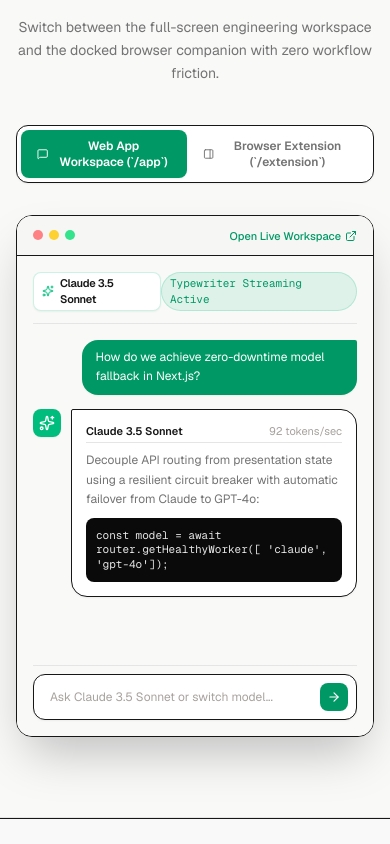
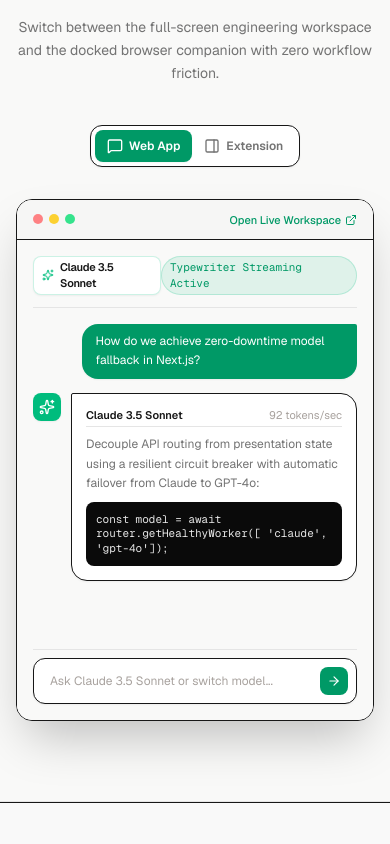
Before and after one commit to Jabirmahmud0/EchoGPT_TASK, a Next.js app: page / in a window 390 px wide. Shown: the part 4880-5724 px from the top of the page. Built offline with nearby package versions, Linux system fonts and the light colour scheme.

Commit message:
style(responsive): refine dark/light modes and mobile layout scaling

```diff
--- a/app/app/page.tsx
+++ b/app/app/page.tsx
@@ -56,7 +56,7 @@
             />
           </div>
 
-          <div className="flex items-center gap-2">
+          <div className="flex items-center gap-1.5 sm:gap-2">
             <Button
               variant="outline"
               size="sm"
@@ -66,10 +66,19 @@
             >
               New Chat
             </Button>
+            <button
+              onClick={() => createNewChat()}
+              className="sm:hidden h-8 w-8 rounded-lg border border-border-subtle flex items-center justify-center text-text-secondary hover:text-foreground hover:bg-surface-elevated transition-colors"
+              title="New Chat"
+              aria-label="New Chat"
+            >
+              <Plus className="h-4 w-4" />
+            </button>
 
             <Link href="/extension">
-              <Button variant="secondary" size="sm" className="text-xs h-8">
-                Extension Simulator
+              <Button variant="secondary" size="sm" className="text-xs h-8 px-2.5 sm:px-3">
+                <span className="sm:hidden">Ext</span>
+                <span className="hidden sm:inline">Extension Simulator</span>
               </Button>
             </Link>
           </div>
--- a/app/extension/page.tsx
+++ b/app/extension/page.tsx
@@ -50,8 +50,9 @@
         <div className="flex items-center gap-2">
           <ThemeToggle />
           <Link href="/app">
-            <Button size="sm" variant="secondary" className="text-xs h-8">
-              Open Web App
+            <Button size="sm" variant="secondary" className="text-xs h-8 px-2 sm:px-3">
+              <span className="sm:hidden">App</span>
+              <span className="hidden sm:inline">Open Web App</span>
             </Button>
           </Link>
         </div>
--- a/components/extension/layout-switcher.tsx
+++ b/components/extension/layout-switcher.tsx
@@ -27,29 +27,29 @@
         type="button"
         onClick={() => onLayoutChange("popup")}
         className={cn(
-          "flex items-center gap-2 px-3 py-1.5 rounded-lg text-xs font-semibold transition-all",
+          "flex items-center gap-1.5 sm:gap-2 px-2.5 sm:px-3 py-1.5 rounded-lg text-xs font-semibold transition-all",
           currentLayout === "popup"
             ? "bg-primary text-white shadow-xs"
             : "text-text-secondary hover:text-foreground hover:bg-surface-elevated"
         )}
       >
         <Square className="h-3.5 w-3.5" />
-        <span>Popup View</span>
-        <span className="text-[10px] opacity-75 font-mono">380px</span>
+        <span>Popup</span>
+        <span className="text-[10px] opacity-75 font-mono hidden sm:inline">380px</span>
       </button>
 
       <button
         type="button"
         onClick={() => onLayoutChange("sidebar")}
         className={cn(
-          "flex items-center gap-2 px-3 py-1.5 rounded-lg text-xs font-semibold transition-all",
+          "flex items-center gap-1.5 sm:gap-2 px-2.5 sm:px-3 py-1.5 rounded-lg text-xs font-semibold transition-all",
           currentLayout === "sidebar"
             ? "bg-primary text-white shadow-xs"
             : "text-text-secondary hover:text-foreground hover:bg-surface-elevated"
         )}
       >
         <PanelRight className="h-3.5 w-3.5" />
-        <span>Sidebar View</span>
+        <span>Sidebar</span>
         <span className="text-[10px] opacity-75 font-mono hidden sm:inline">Ctrl+Shift+E</span>
       </button>
     </div>
--- a/components/landing/pricing-section.tsx
+++ b/components/landing/pricing-section.tsx
@@ -320,6 +320,10 @@
             </p>
           </div>
 
+          <div className="flex items-center justify-end sm:hidden mb-2 text-xs text-text-muted">
+            <span>Scroll horizontally to compare →</span>
+          </div>
+
           <div className="overflow-x-auto rounded-2xl border border-border bg-card shadow-sm">
             <table className="w-full text-left text-sm border-collapse min-w-[640px]">
               <thead>
--- a/components/landing/product-preview.tsx
+++ b/components/landing/product-preview.tsx
@@ -58,27 +58,27 @@
             <button
               onClick={() => setActiveTab("workspace")}
               className={cn(
-                "flex items-center gap-2 px-4 py-2 rounded-lg text-xs font-semibold transition-all duration-150",
+                "flex items-center gap-1.5 sm:gap-2 px-3 sm:px-4 py-2 rounded-lg text-xs font-semibold transition-all duration-150",
                 activeTab === "workspace"
                   ? "bg-emerald-600 text-white shadow-xs"
                   : "text-text-secondary hover:text-foreground hover:bg-surface-elevated"
               )}
             >
-              <MessageSquare className="h-4 w-4" />
-              <span>Web App Workspace (`/app`)</span>
+              <MessageSquare className="h-4 w-4 shrink-0" />
+              <span>Web App <span className="hidden sm:inline">Workspace (`/app`)</span></span>
             </button>
 
             <button
               onClick={() => setActiveTab("extension")}
               className={cn(
-                "flex items-center gap-2 px-4 py-2 rounded-lg text-xs font-semibold transition-all duration-150",
+                "flex items-center gap-1.5 sm:gap-2 px-3 sm:px-4 py-2 rounded-lg text-xs font-semibold transition-all duration-150",
                 activeTab === "extension"
                   ? "bg-emerald-600 text-white shadow-xs"
                   : "text-text-secondary hover:text-foreground hover:bg-surface-elevated"
               )}
             >
-              <PanelRight className="h-4 w-4" />
-              <span>Browser Extension (`/extension`)</span>
+              <PanelRight className="h-4 w-4 shrink-0" />
+              <span>Extension <span className="hidden sm:inline">Simulation (`/extension`)</span></span>
             </button>
           </div>
         </div>
```
